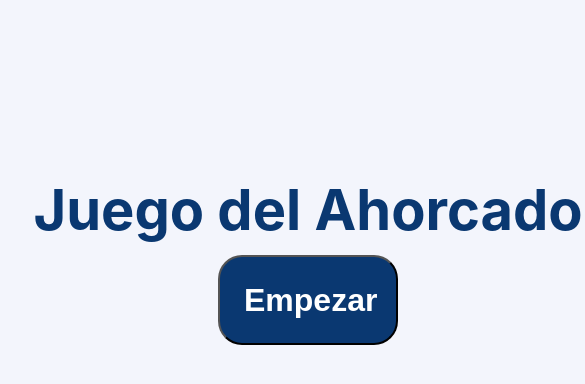
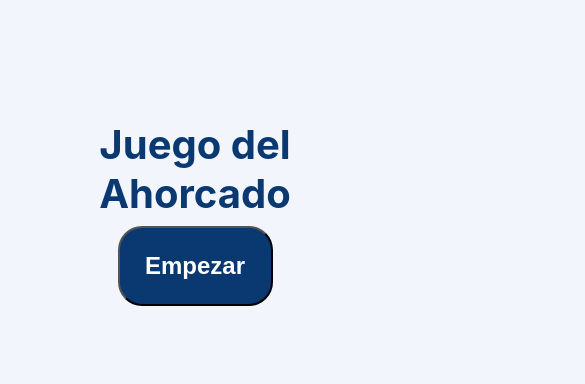
Before and after one commit to diogomesquita/juegodelahorcado, a plain HTML site: page index.html in a window 390 px wide. Shown: the top 384 px of the page, 585 px wide, since content can reach past the window. Drawn offline with Linux system fonts and the light colour scheme.

Commit message:
yo que sé

```diff
--- a/css/style.css
+++ b/css/style.css
@@ -48,26 +48,21 @@ body{
 
   @media screen and (max-width: 500px) {
   body {
-    display: flex;
     flex-flow: column wrap;
     }
 
-  header {
-    padding: 0%;
-    margin: auto;
-    }
   h1 {
-    font-size: 3.5rem;
-    width: 600px;
+    font-size: 2.5rem;
+    max-width: 400px;
    }
 
   #btnIniciar {
-    width: 180px;
-    height: 90px;
+    width: 155px;
+    height: 80px;
     background: #0A3871;
     border-radius: 24px;
     font-weight: 600;
-    font-size: 32px;
+    font-size: 24px;
     color: #FFFFFF;
   }
   }
--- a/js/canvas.js
+++ b/js/canvas.js
@@ -33,7 +33,7 @@ function escreverAcerto(index) {
     jogo.font = "bold 42px Inter";
     jogo.lineCap = "round";
     jogo.fillStyle = "#0A3871";
-    jogo.lineWidth = 6;
+    jogo.lineWidth = 5;
     let tracinhosPalavra = 300/segredo.length;
     jogo.fillText(segredo[index], 20 + (tracinhosPalavra * index), 430);
 }
@@ -42,7 +42,7 @@ function escreverErro(letra, erros) {
     jogo.font = "bold 34px Inter";
     jogo.lineCap = "round";
     jogo.fillStyle = "#0A3871";
-    jogo.lineWidth = 6;
+    jogo.lineWidth = 5;
     jogo.fillText(letra, 20 + (25 * (10 -erros)), 500, 20);
 }
 
```
